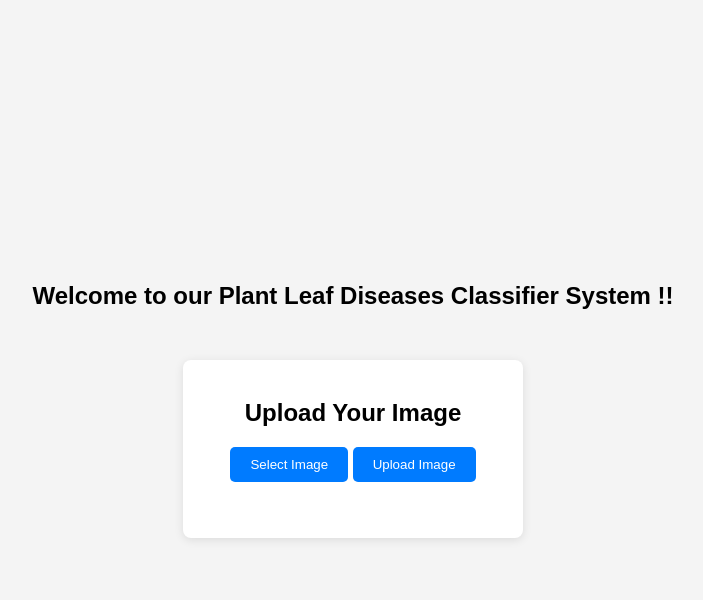
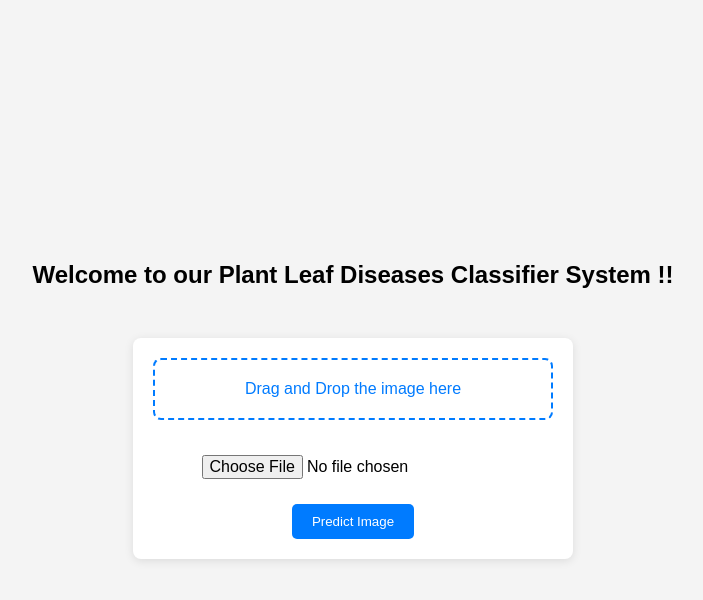
Before and after one commit to AashishAdhikari27/Django-Plant-Disease, a Django app: page / in a window 1280 px wide. Shown: the top 600 px of the page, without its empty margins (287-990 px from the left). Run offline with Django 5.2, Linux system fonts and the light colour scheme.

Commit message:
design updated

```diff
--- a/app/templates/app/home.html
+++ b/app/templates/app/home.html
@@ -27,7 +27,7 @@
         .upload-container {
             background: #ffffff;
             border-radius: 8px;
-            width: 300px;
+            width: 400px;
             padding: 20px;
             text-align: center;
             box-shadow: 0 2px 10px rgba(0, 0, 0, 0.1);
@@ -39,8 +39,30 @@
             box-shadow: 0 4px 15px rgba(0, 0, 0, 0.2);
         }
 
+        .drop-zone {
+            border: 2px dashed #007bff;
+            border-radius: 8px;
+            padding: 20px;
+            cursor: pointer;
+            margin-bottom: 20px;
+            transition: background-color 0.3s ease;
+        }
+
+        .drop-zone.drag-over {
+            background-color: #e8f4ff;
+        }
+
+        .drop-zone p {
+            margin: 0;
+            font-size: 16px;
+            color: #007bff;
+        }
+
         .upload-container input[type="file"] {
-            display: none; /* Hide the file input */
+            margin-top: 10px;
+            padding: 5px;
+            font-size: 16px;
+            cursor: pointer;
         }
 
         .upload-button {
@@ -52,6 +74,7 @@
             border: none;
             cursor: pointer;
             transition: background-color 0.2s;
+            margin-top: 20px;
         }
 
         .upload-button:hover {
@@ -84,25 +107,20 @@
     </div>
 
     <div class="upload-container">
-
-        <form action="/predict" method="POST" enctype="multipart/form-data" class="upload-box" id="upload-form">
-
+        <form action="/predict" method="POST" enctype="multipart/form-data" id="upload-form">
             {% csrf_token %} <!-- Django CSRF Token -->
 
-            <h2>Upload Your Image</h2>
+            <div class="drop-zone" id="drop-zone">
+                <p>Drag and Drop the image here <br>
+                </p>
+            </div>
 
-            <!-- Hidden file input -->
+            <!-- File input -->
             <input type="file" name="image" id="image-upload" accept="image/*" required>
 
-            <!-- Button to trigger file input click -->
-            <button type="button" class="upload-button" id="upload-button">Select Image</button>
-
             <!-- Submit button -->
-            <button type="submit" class="upload-button">Upload Image</button>
-
+            <button type="submit" class="upload-button">Predict Image</button>
         </form>
-
-        <br><br>
 
         <!-- Image Preview Section -->
         <div class="preview" id="image-preview">
@@ -111,33 +129,51 @@
     </div>
 
     <script>
-        // Select the file input, buttons, and preview elements
+        // Select elements
         const fileInput = document.getElementById('image-upload');
+        const dropZone = document.getElementById('drop-zone');
         const imagePreview = document.getElementById('image-preview');
         const previewImg = document.getElementById('preview-img');
-        const uploadButton = document.getElementById('upload-button');
-        const uploadForm = document.getElementById('upload-form');
 
-        // Trigger the file input click when the 'Select Image' button is clicked
-        uploadButton.addEventListener('click', function () {
-            fileInput.click();  // Simulate a click on the hidden file input
+        // Highlight drop zone on drag over
+        dropZone.addEventListener('dragover', (e) => {
+            e.preventDefault();
+            dropZone.classList.add('drag-over');
         });
 
-        // Show preview when file is selected
-        fileInput.addEventListener('change', function () {
-            const file = this.files[0];  // Get the first selected file
-            if (file) {
-                const reader = new FileReader();  // Create a file reader
-                reader.onload = function (e) {
-                    previewImg.src = e.target.result;  // Set the image source for preview
-                    imagePreview.style.display = 'block';  // Show the preview container
-                };
-                reader.readAsDataURL(file);  // Read the file as a data URL
+        // Remove highlight on drag leave
+        dropZone.addEventListener('dragleave', () => {
+            dropZone.classList.remove('drag-over');
+        });
+
+        // Handle file drop
+        dropZone.addEventListener('drop', (e) => {
+            e.preventDefault();
+            dropZone.classList.remove('drag-over');
+            const files = e.dataTransfer.files;
+            if (files.length > 0) {
+                fileInput.files = files; // Assign the files to the file input
+                handleFilePreview(files[0]); // Preview the first file
             }
         });
 
-        // Optionally, submit the form when the 'Upload Image' button is clicked
-        // No JavaScript needed for this as we are already submitting the form using the default submit button
+        // Handle file input change (click selection)
+        fileInput.addEventListener('change', function () {
+            const file = this.files[0];
+            if (file) {
+                handleFilePreview(file);
+            }
+        });
+
+        // Preview the selected or dropped file
+        function handleFilePreview(file) {
+            const reader = new FileReader();
+            reader.onload = function (e) {
+                previewImg.src = e.target.result;
+                imagePreview.style.display = 'block';
+            };
+            reader.readAsDataURL(file);
+        }
     </script>
 
 </body>
```
